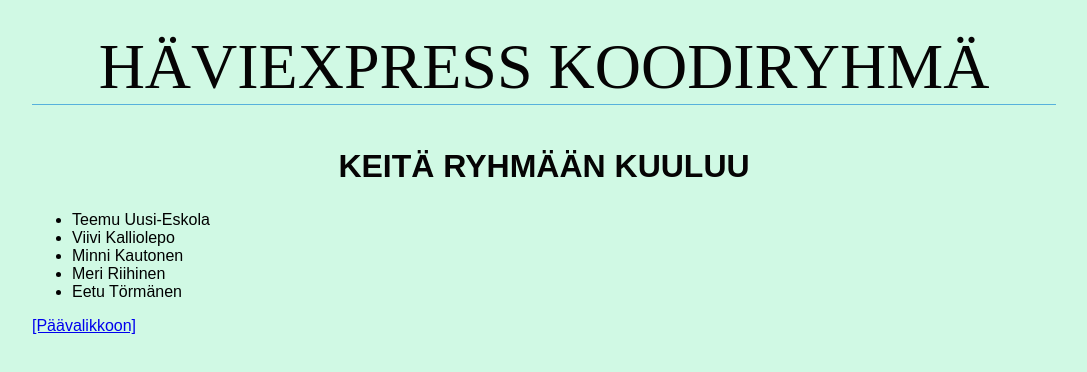
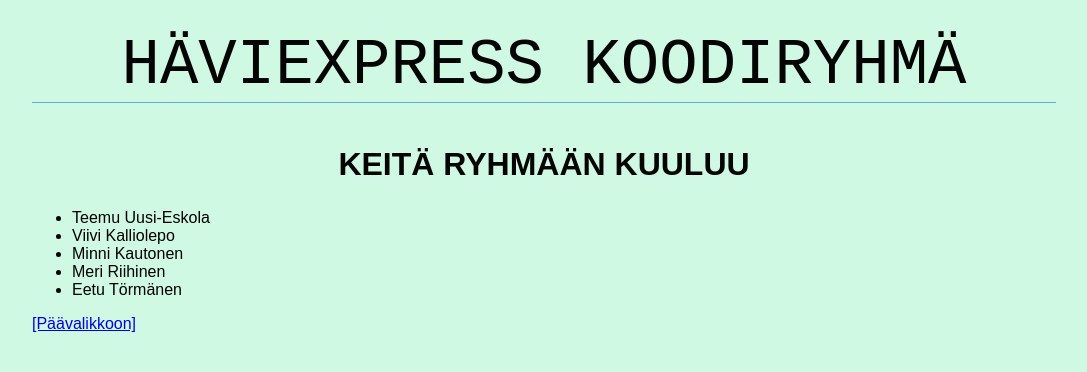
Before and after one commit to mriihn/projekti5, a plain HTML site: page tiimi.html in a window 1280 px wide. Shown: the whole page, without its empty margins (96-1183 px from the left). Drawn offline with Linux system fonts and the light colour scheme.

Commit message:
Update tiimi.html

```diff
--- a/tiimi.html
+++ b/tiimi.html
@@ -16,7 +16,7 @@
             color: #050404;
             font-size: 4em;
             text-align: center;
-            font-family: Komoda;
+            font-family: courier new;
             font-weight: normal;
             text-transform: uppercase;
             border-bottom: 1px solid #57b1dc;
```
